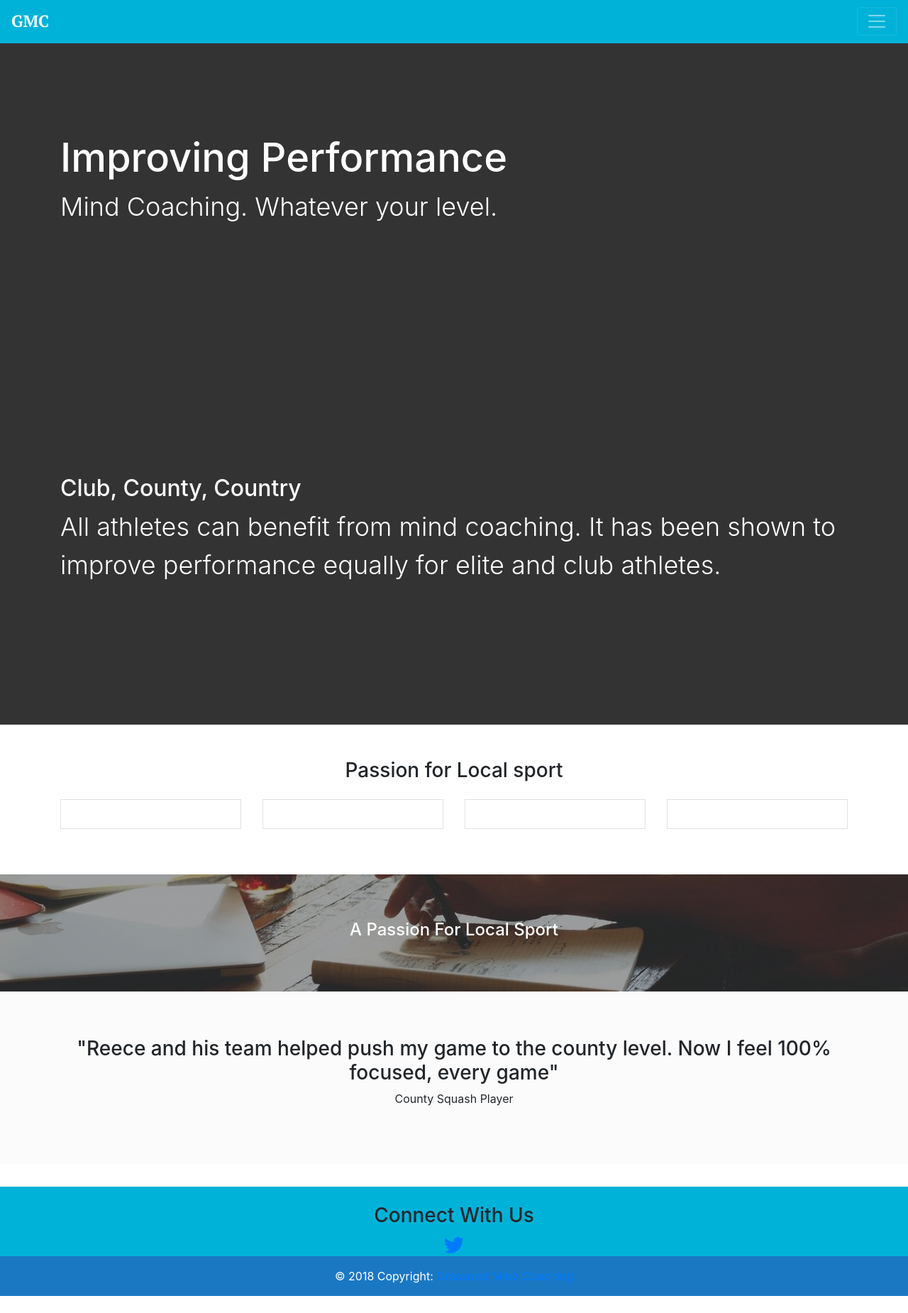
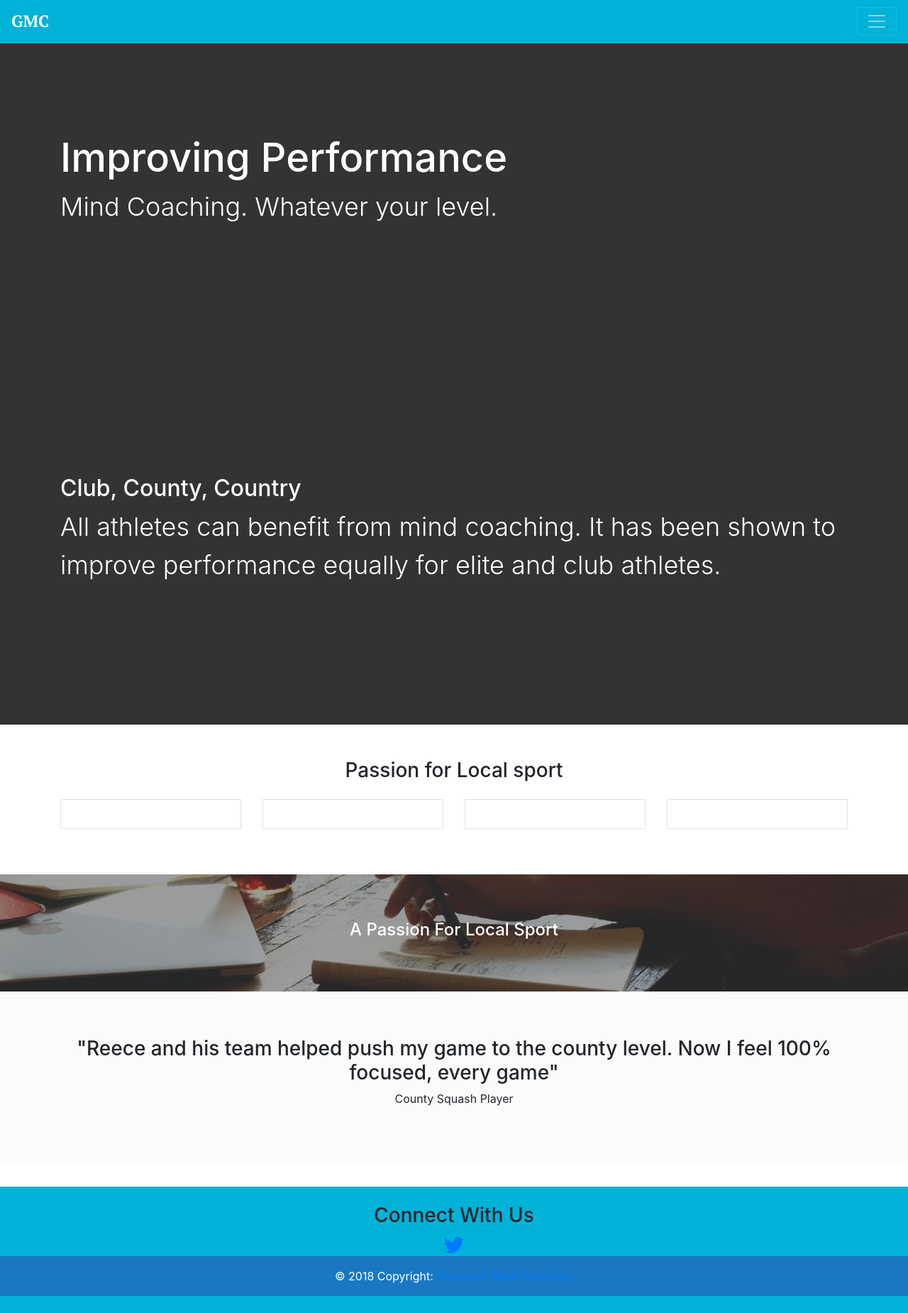
Before and after one commit to krussll/etsysimplicity, a Jekyll site: the page built from index.md, in a window 1280 px wide. Shown: the whole page at 71% size. Built offline with Jekyll 4.4.1, drawn with Linux system fonts in a browser that asks for light colours; nearby versions of some CDN libraries; before the commit the page ends 1826 px from its top, so only the background shows below that.

Commit message:
Update footer.html

```diff
--- a/_includes/footer.html
+++ b/_includes/footer.html
@@ -1,4 +1,4 @@
-<footer class="page-footer pt-4">
+<footer class="page-footer py-4">
   <div class="container">
     <h3 class="text-center">Connect With Us</h3>
     <div class="row">
```
